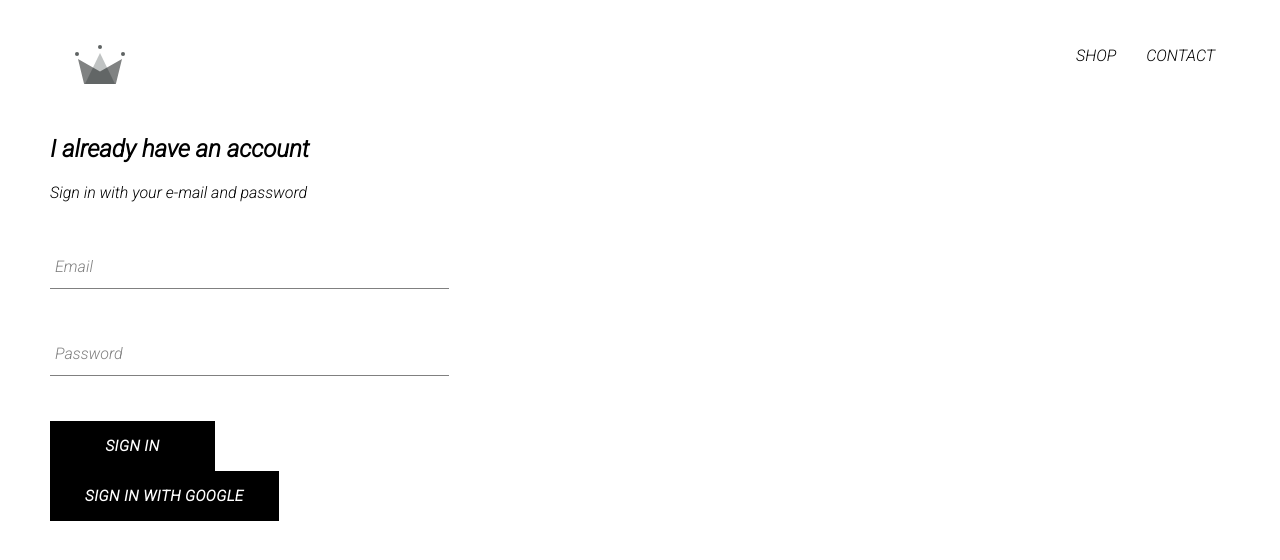
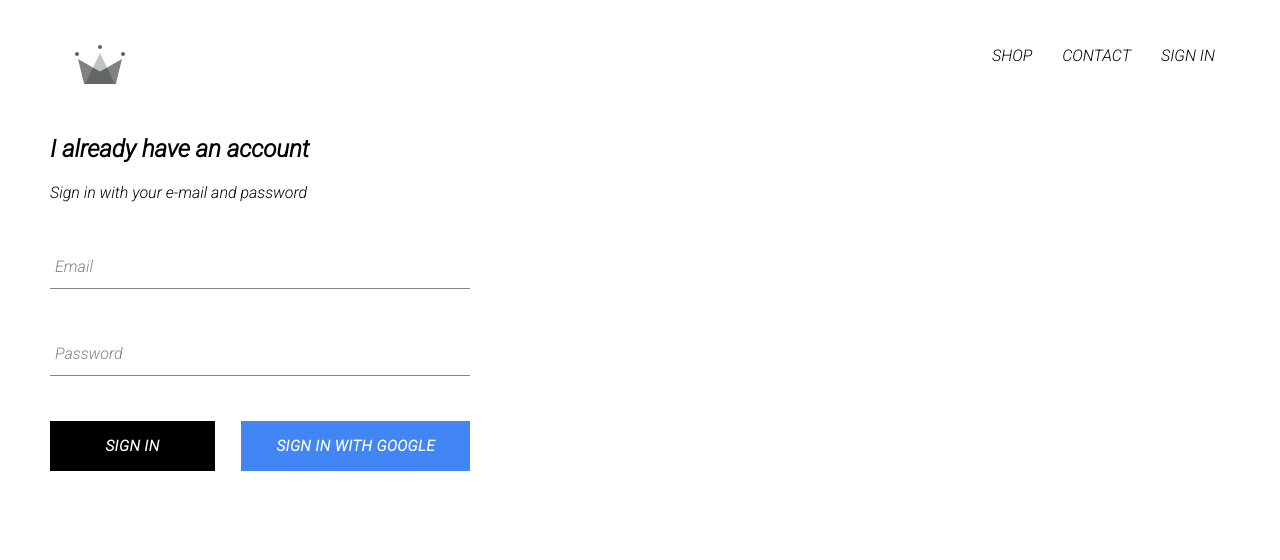
Before and after one commit to Juan-Manuel-Di-feo/ECommerceApp, a React (Create React App) app: page /auth in a window 1280 px wide. Shown: the top 560 px of the page. Built offline with nearby package versions, Linux system fonts and the light colour scheme; no server answers.

Commit message:
finished sign in with google component and styled

```diff
--- a/src/App.css
+++ b/src/App.css
@@ -7,3 +7,7 @@
     text-decoration: none;
     color: black;
 }
+
+*{
+    box-sizing: border-box;
+}
--- a/src/App.js
+++ b/src/App.js
@@ -31,7 +31,7 @@
 
     return (
       <div>
-        <Header />
+        <Header currentUser={this.state.currentUser} />
         <Switch>
           <Route exact path='/' component={HomePage} />
           <Route exact path='/shop' component={ShopPage} />
--- a/src/components/custom-button/custom-button.component.jsx
+++ b/src/components/custom-button/custom-button.component.jsx
@@ -1,8 +1,8 @@
 import React from 'react';
 import './custom-button.styles.scss'
 
-const CustomButton = ({children, ...otherProps}) => (
-    <button className='custom-button' {...otherProps}>
+const CustomButton = ({children, isGoogleSignIn, ...otherProps}) => (
+    <button className={`${isGoogleSignIn ? 'google-sign-in' : ''} custom-button`} {...otherProps}>
         {children}
     </button>
 )
--- a/src/components/custom-button/custom-button.styles.scss
+++ b/src/components/custom-button/custom-button.styles.scss
@@ -19,4 +19,13 @@
     color: black;
     border: 1px solid black;
   }
+  &.google-sign-in{
+    background-color: #4285f4;
+    color: white;
+
+    &:hover{
+      background-color: #357ae8;
+      border: none;
+    }
+  }
 }
--- a/src/components/header-component/header.component.jsx
+++ b/src/components/header-component/header.component.jsx
@@ -1,12 +1,13 @@
 import React from 'react';
-import { ReactComponent as Logo} from '../../assets/logo/crown.svg'
+import { ReactComponent as Logo } from '../../assets/logo/crown.svg'
 import { Link } from 'react-router-dom';
 import './header.styles.scss'
+import { auth } from '../../firebase/firebase.utils';
 
-const Header = () => (
+const Header = ({ currentUser }) => (
     <div className='header'>
         <Link className='logo-container' to='/'>
-            <Logo className='logo'/>
+            <Logo className='logo' />
         </Link>
         <div className='options'>
             <Link className='option' to='/shop'>
@@ -15,7 +16,13 @@
             <Link className='option' to='/shop'>
                 CONTACT
             </Link>
-
+            {
+                currentUser ? (
+                    <div className='option' onClick={() => auth.signOut()}>SIGN OUT</div>
+                ) : (
+                    <Link className='option' to='/auth'>SIGN IN</Link>
+                )
+            }
         </div>
     </div>
 )
--- a/src/components/header-component/header.styles.scss
+++ b/src/components/header-component/header.styles.scss
@@ -20,6 +20,7 @@
 
     .option {
       padding: 10px 15px;
+      cursor: pointer;
     }
   }
 }
--- a/src/components/sign-in/sign-in.component.jsx
+++ b/src/components/sign-in/sign-in.component.jsx
@@ -2,14 +2,14 @@
 import FormInput from '../form-input/form-input.component';
 import './sign-in.styles.scss'
 import CustomButton from '../custom-button/custom-button.component';
-import {signInWithGoogle} from '../../firebase/firebase.utils'
+import { signInWithGoogle } from '../../firebase/firebase.utils'
 
-class SignIn extends React.Component{
-    constructor(props){
+class SignIn extends React.Component {
+    constructor(props) {
         super(props);
         this.state = {
-            email:'',
-            password:'',
+            email: '',
+            password: '',
 
         }
     }
@@ -17,31 +17,31 @@
     handleSubmit = event => {
         event.preventDefault()
         this.setState({
-            email:'',
-            password:''
+            email: '',
+            password: ''
         })
     }
 
     handleChange = event => {
-        const {value, name} = event.target;
+        const { value, name } = event.target;
         this.setState({ [name]: value })
     }
 
-    render(){
-        return(
+    render() {
+        return (
             <div className='sign-in'>
                 <h2>I already have an account</h2>
                 <span>Sign in with your e-mail and password</span>
 
                 <form onSubmit={this.handleSubmit}>
-                    <FormInput name="email" type="email" value={this.state.email} required handleChange={this.handleChange} label="Email"/>
-                    <FormInput name="password" type="password" value={this.state.password} required handleChange={this.handleChange} label="Password"/>
-
-                    <CustomButton type="submit" > Sign In </CustomButton >
-                    <CustomButton onClick={signInWithGoogle} >
-                    {' '}
-                    Sign In with Google{' '}
-                    </CustomButton >
+                    <FormInput name="email" type="email" value={this.state.email} required handleChange={this.handleChange} label="Email" />
+                    <FormInput name="password" type="password" value={this.state.password} required handleChange={this.handleChange} label="Password" />
+                    <div className='buttons'>
+                        <CustomButton type="submit" > Sign In </CustomButton >
+                        <CustomButton onClick={signInWithGoogle} isGoogleSignIn>
+                            Sign In with Google
+                        </CustomButton >
+                    </div>
                 </form>
             </div>
         )
--- a/src/components/sign-in/sign-in.styles.scss
+++ b/src/components/sign-in/sign-in.styles.scss
@@ -1,8 +1,13 @@
 .sign-in{
-    width: 30vw;
+    width: 420px;
     display: flex;
     flex-direction: column;
     .title{
         margin: 10px 0;
     }
+
+    .buttons{
+        display: flex;
+        justify-content: space-between;
+    }
 }
--- a/src/index.js
+++ b/src/index.js
@@ -6,9 +6,7 @@
 
 ReactDOM.render(
   <BrowserRouter>
-    <React.StrictMode>
       <App />
-    </React.StrictMode>
   </BrowserRouter>,
   document.getElementById('root')
 );
```
